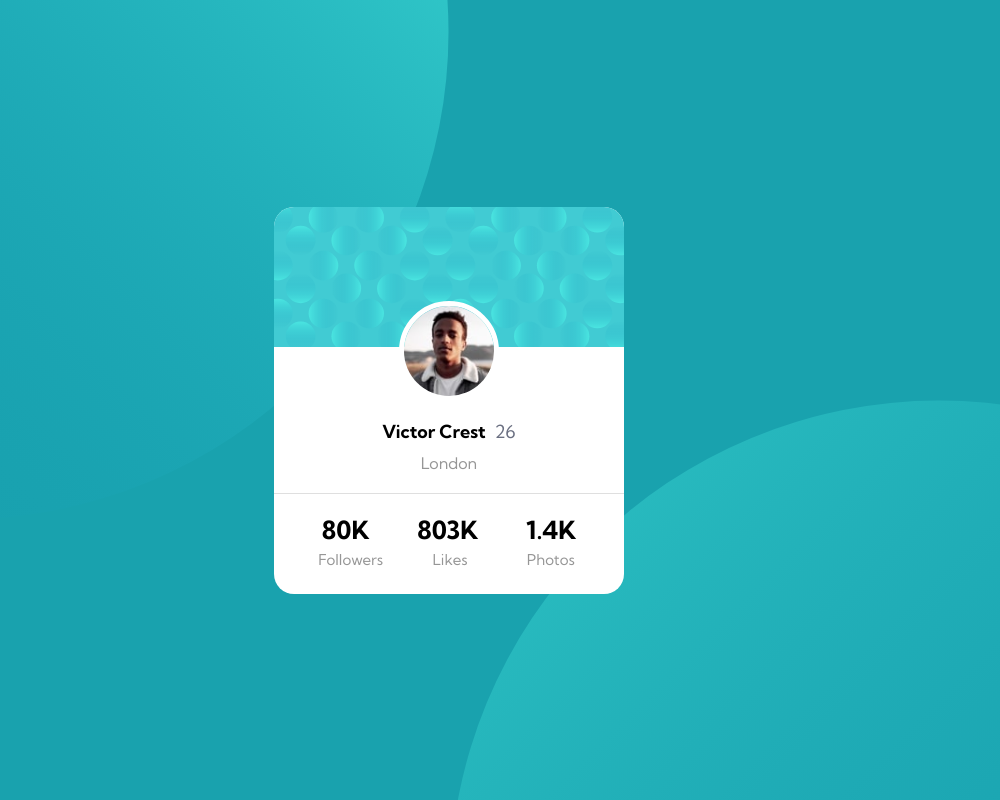
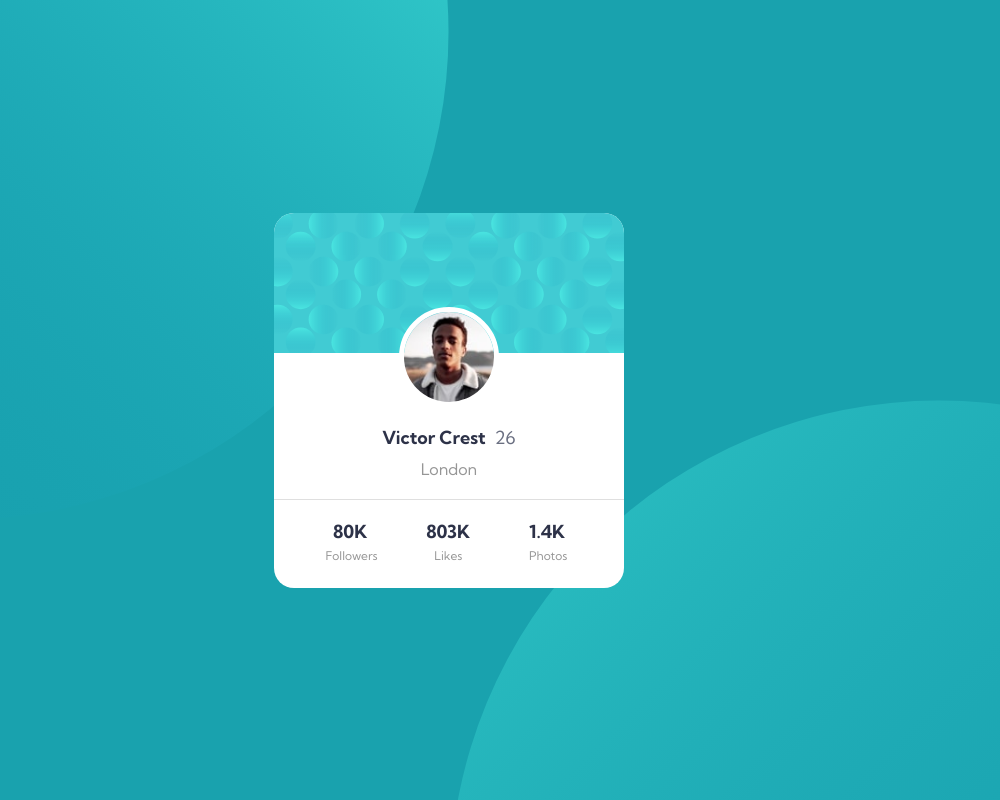
Before and after one commit to NaveenGumaste/Profile-Card-Component, a plain HTML site: page index.html in a window 1280 px wide. Shown: the whole page, without its empty margins (191-1191 px from the left). Drawn offline with Linux system fonts and the light colour scheme.

Commit message:
font and color for text

```diff
--- a/style.css
+++ b/style.css
@@ -46,6 +46,7 @@ body{
     font-weight: 700;
     padding-top: 15px;
     margin-bottom: 10px;
+    color: var(--Very-dark-desaturated-blue);
 }
 .age{
     color: var(--Dark-grayish-blue);
@@ -68,8 +69,9 @@ ul{
     justify-content: space-evenly;
     font-family: inherit;
     padding-top: 20px;
-    font-size: 25px;
+    font-size: 18px;
     font-weight: 700;
+    color: var(--Very-dark-desaturated-blue);
     border-top: 1px solid hsl(0, 0%, 59%, 0.3);
 }
 .stats ul{
@@ -80,7 +82,7 @@ ul{
     margin-right: 10px;
     padding-top: 5px;
     padding-bottom: 25px;
-    font-size: 15px;
+    font-size: 12px;
     font-weight: 400;
     color: var(--Dark-gray);
 }
```
